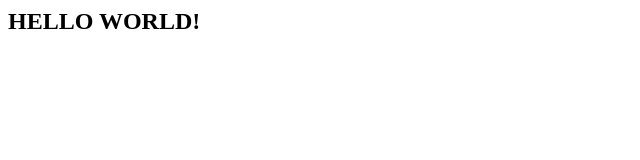
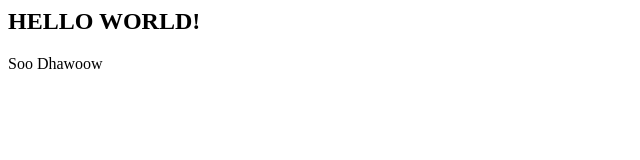
Before and after one commit to duraanali/youtube, a plain HTML site: page index.html in a window 1280 px wide. Shown: the whole page, without its empty margins (0-640 px from the left). Drawn offline with Linux system fonts and the light colour scheme.

Commit message:
added css file

```diff
--- /dev/null
+++ b/css/style.css
@@ -0,0 +1,3 @@
+body {
+    background: lightblue;
+}
--- a/index.html
+++ b/index.html
@@ -6,6 +6,7 @@
 
 <body>
     <h2>HELLO WORLD!</h2>
+    <p>Soo Dhawoow</p>
 </body>
 
 </html>
```
